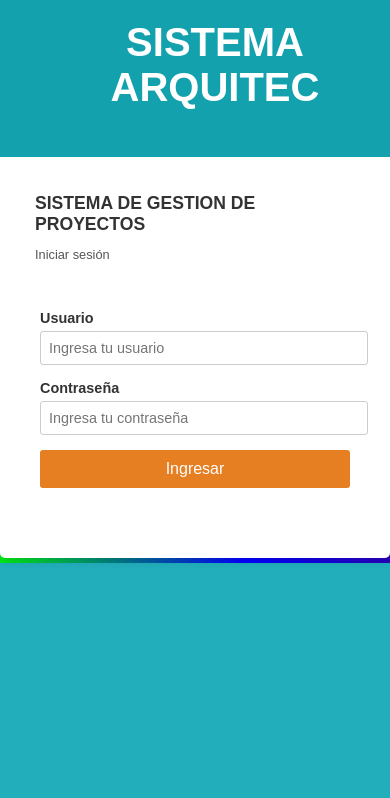
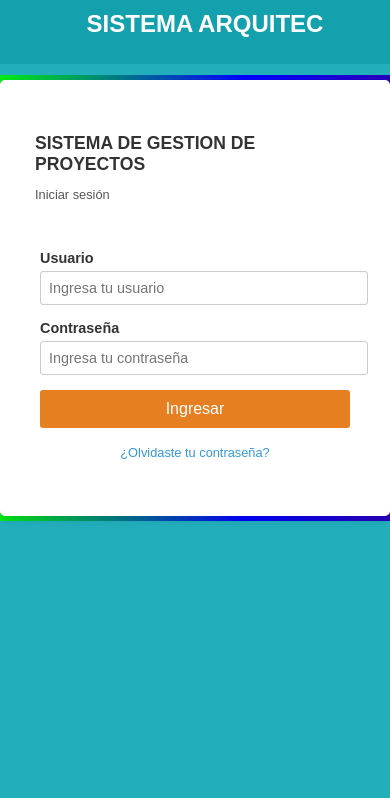
Before and after one commit to Edwinoto95/arquitectura-proyecto, a Django app: page / in a window 390 px wide. Shown: the top 798 px of the page. Run offline with Django 5.2, Linux system fonts and the light colour scheme.

Commit message:
Mensaje descriptivo

```diff
--- a/Aplicaciones/Funcion/templates/login.html
+++ b/Aplicaciones/Funcion/templates/login.html
@@ -8,9 +8,6 @@
         /* Estilos generales */
         body {
             background-color: #22AEBBFF; /* Verde oscuro */
-
-
-
             color: #333;
             font-family: sans-serif;
             margin: 0;
@@ -178,6 +175,31 @@
             font-size: 0.9em;
             text-align: center;
         }
+
+        /* Media Queries para responsividad */
+        @media (max-width: 768px) {
+            .login-card {
+                margin-top: 80px;
+            }
+            .header {
+                padding: 15px;
+            }
+            .header h1 {
+                font-size: 2em;
+            }
+        }
+
+        @media (max-width: 480px) {
+            .login-card {
+                margin-top: 60px;
+            }
+            .header {
+                padding: 10px;
+            }
+            .header h1 {
+                font-size: 1.5em;
+            }
+        }
     </style>
 </head>
 <body>
@@ -213,7 +235,7 @@
                     </div>
                     <button type="submit" class="btn btn-primary">Ingresar</button>
                     <div class="card-footer">
-                        <a href="#"></a>
+                        <a href="#">¿Olvidaste tu contraseña?</a>
                     </div>
                 </form>
             </div>
```
